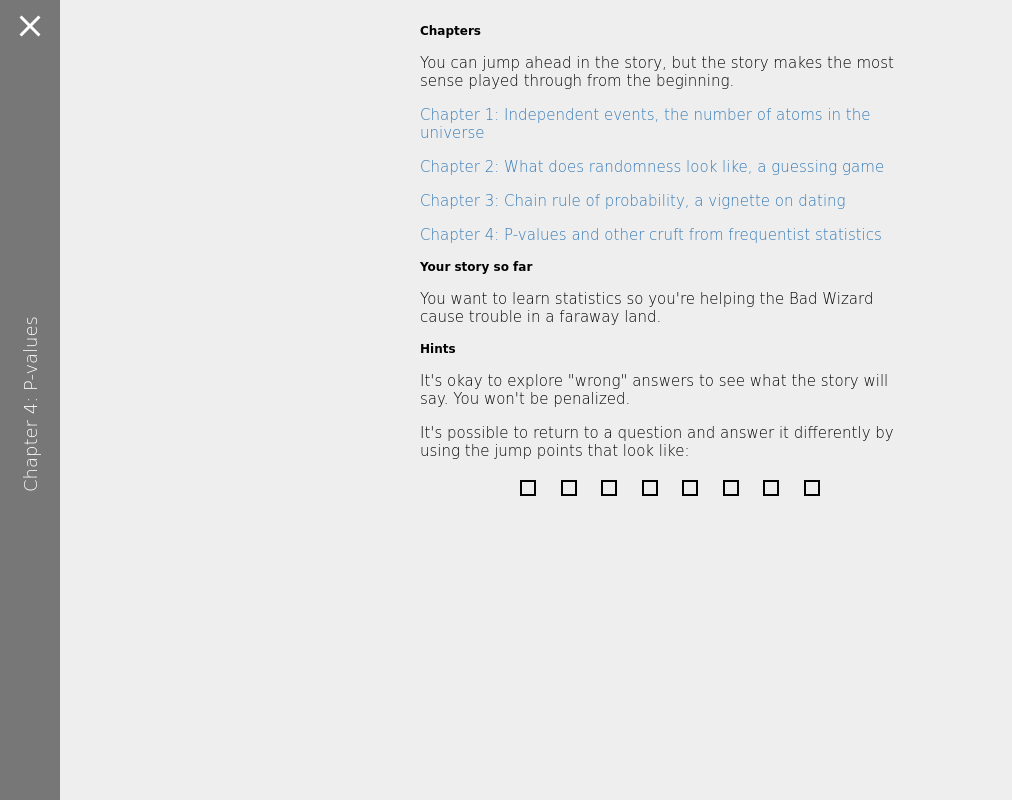
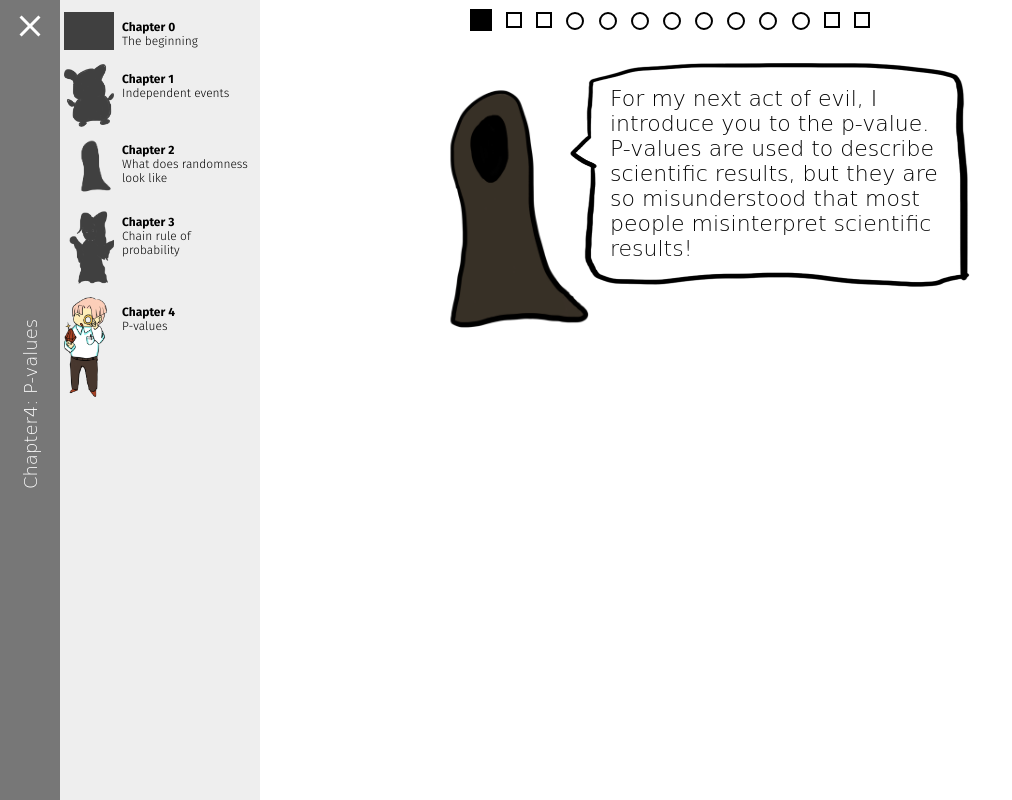
Before and after one commit to cssndrx/adventure, a plain HTML site: page index.html in a window 1280 px wide. Shown: the whole page, without its empty margins (0-1012 px from the left). Drawn offline with Linux system fonts and the light colour scheme; grey boxes are pictures that could not be loaded; a web font is replaced by a local one.

Commit message:
Add better TOC

```diff
--- a/index.html
+++ b/index.html
@@ -432,13 +432,27 @@ button{
   font-size: 15px;
 }
 
+.toc-chapter{
+  display: grid;
+  grid-template-columns: 50px auto;
+}
+
+.toc-chapter:hover{
+  background-color: #ddd;
+}
+
+.toc-chapter:hover img{
+    -webkit-filter: none;
+  filter: none;
+}
+
 </style>
 
 <body>
 
 
 
-<div id="app" style="position:relative;left: 60px;width:calc(100% - 60px); height:calc(100vh - 200px)">
+<div id="app" style="position:relative;left: 60px;width:calc(100% - 60px);">
 
   <div
   :style="{'background-color': showTOC ? '#777' : '#ddd', 'color': showTOC ? 'white': 'black'}"
@@ -446,7 +460,8 @@ button{
   :style="{}">
     <img v-if="!showTOC" src="images/menu.png" style="cursor: pointer" @click="showTOC = !showTOC">
     <img v-if="showTOC" src="images/x.png" style="cursor: pointer" @click="showTOC = !showTOC">
-    <span class="sideways handwriting" style="white-space: nowrap;">Chapter {{chapterInd}}: {{currentChapter.name}}</span>
+    <span class="sideways handwriting" style="white-space: nowrap;" v-if="currentChapter.name">Chapter{{chapterInd}}: {{currentChapter.name}}</span>
+
 
 <!--    <div v-for="(chapter, ind) in chapters"
          @click="chapterInd = ind"
@@ -456,6 +471,19 @@ button{
           style="width:50px">
       <span style="top:60px;">{{chapter.name}}</span>
     </div> -->
+  </div>
+  <div v-if="showTOC" class="normal-div" style="position:fixed; z-index:1; width:200px;top:0px; left:60px; top:0;
+    bottom:0;
+overflow-y:scroll;padding-top:8px; background-color: #eee;">
+    <div v-for="(chapter, ind) in chapters"
+         @click="showTOC = false; chapterInd = ind"
+         class="toc-chapter"
+         style="padding:4px">
+      <img :class="{'story-point-silhouette': currentChapter !== chapter}"
+          :src="'images/' + chapter.image"
+          style="max-width:50px; max-height:100px">
+      <span style="top:60px; font-size:12px; display: inline-block; margin:8px;"><bold style="font-size:12px">Chapter {{ind}}</bold><br> {{chapter.description}}</span>
+    </div>
   </div>
 
 
@@ -1056,7 +1084,7 @@ Ruthless Swan was vanquished by challenging them to a duel.
   Learn statistics by helping an evil wizard wreak chaos around town.
   </div>
 
-  <buton @click="set('1')">Play</buton>
+  <buton @click="$root.nextChapter()">Play</buton>
 
 </div> <!-- end intro -->
 
@@ -1081,7 +1109,7 @@ Ruthless Swan was vanquished by challenging them to a duel.
   v-if="show('3')"
   image="cop.png"
   text="I'm going to make a fine officer out of you. Let's head to headquarters and see if anyone needs help.">
-  <buton @click="$root.nextStory()">To headquarters</buton>
+  <buton @click="$root.nextChapter()">To headquarters</buton>
 </avatar>
 
 
@@ -1380,7 +1408,7 @@ Ruthless Swan was vanquished by challenging them to a duel.
   </ul>
 
 
-  <buton @click="$root.nextStory()">Accept Quest</buton>
+  <buton @click="$root.nextChapter()">Accept Quest</buton>
 </avatar>
 
 <!-- </transition> -->
@@ -1533,7 +1561,7 @@ Ruthless Swan was vanquished by challenging them to a duel.
     <li>You got to play with your cool friend, the Bad Wizard</li>
   </ul>
 
-  <buton @click="$root.nextStory()">Next Story</buton>
+  <buton @click="$root.nextChapter()">Next Story</buton>
 </avatar>
 
 </div>
@@ -2486,7 +2514,7 @@ Vue.component('intro-scene', {
         this.showButons = true;
       }
       if (this.state == 'fin'){
-        this.$root.nextStory();
+        this.$root.nextChapter();
         // this.$emit('scene-complete');
       }
     },
@@ -2607,14 +2635,14 @@ Vue.component('coin', {
   template: '#coin-template'
 });
 
-Vue.component('toc', {
-  data: function(){
-    return {
-      chapters: chapters,
-    }
-  },
-  template: '#toc-template'
-});
+// Vue.component('toc', {
+//   data: function(){
+//     return {
+//       chapters: chapters,
+//     }
+//   },
+//   template: '#toc-template'
+// });
 
 Vue.component('biased-coin-machine', {
   data: function(){
@@ -2903,7 +2931,7 @@ Vue.component('buton', {
       // Tell those listening on the bus that the buton has been clicked... unless it's a buton within an input-box.
       if(!firstAncestorOfComponent(this, 'input-box')){
         // Don't emit again if this is the buton inside PS either.
-        if (avatar.psButton !== this){
+        if (avatar && avatar.psButton !== this){
           bus.$emit('answer-submitted', this);
         }
       }
@@ -3348,7 +3376,7 @@ function makeComponent(componentName, points, reactions){
       finish: async function(){
         this.$root.play('achievement');
         await wait(1500);
-        this.$root.nextStory();
+        this.$root.nextChapter();
       }
     },
     template: '#' + componentName + '-template'
@@ -3597,29 +3625,30 @@ const chapters = [
 {
   component: 'intro-scene',
   image: 'scroll.png',
+  description: 'The beginning'
 },
 {
   component: 'coin-flips',
   name: 'Independence',
-  description: 'Independent events, the number of atoms in the universe',
+  description: 'Independent events',
   image: 'monster.png',
 },
 {
   component: 'wizard-flips',
   name: 'Randomness',
-  description: 'What does randomness look like, a guessing game',
+  description: 'What does randomness look like',
   image: 'wizard.png',
 },
 {
   component: 'chain-rule',
   name: 'Chain Rule',
-  description: 'Chain rule of probability, a vignette on dating',
+  description: 'Chain rule of probability',
   image: 'girl.png',
 },
 {
   component: 'intro-to-pvalues',
   name: 'P-values',
-  description: 'P-values and other cruft from frequentist statistics',
+  description: 'P-values',
   image: 'scientist.png',
 },
 ];
@@ -3644,7 +3673,7 @@ new Vue({
       return this.chapters[this.chapterInd];
     },
     visibleScreen: function(){
-      return this.showTOC ? 'toc' : this.currentChapter.component;
+      return this.currentChapter.component;
     }
   },
   watch:{
@@ -3659,10 +3688,10 @@ new Vue({
     // round_to(2.777777, 0) -> 3
     // round_to(2.777777, 2) -> 2.78
     roundTo: roundTo,
-    nextStory: async function(){
+    nextChapter: async function(){
       // this.play('achievement');
       // await wait(1500);
-      this.chapterInd = Math.min(this.chapterInd.length-1, this.chapterInd+1);
+      this.chapterInd = Math.min(this.chapters.length-1, this.chapterInd+1);
     },
     // // Given 0.8 --> returns {}
     // paramsFromCertainty: function(certainty){
```
